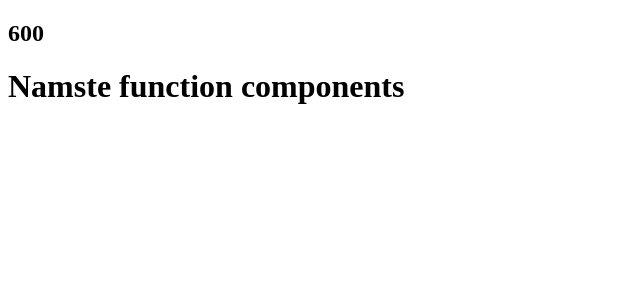
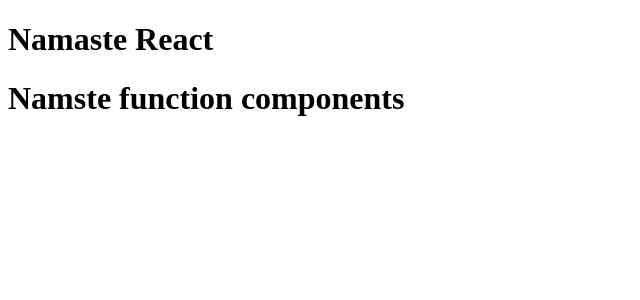
Before and after one commit to Gowri239/namaste-react, a React (Vite) app: page / in a window 1280 px wide. Shown: the top 300 px of the page, without its empty margins (0-640 px from the left). Built offline with nearby package versions, Linux system fonts and the light colour scheme.

Commit message:
add: inject react element in jsx

```diff
--- a/App.js
+++ b/App.js
@@ -1,10 +1,12 @@
 import React from "react";
 import ReactDOM from "react-dom/client";
+
+const title = <h1>Namaste React</h1>;
 
 const HeadingComponent = function () {
   return (
     <div id="container">
-      <h2>{100 + 500}</h2>
+      {title}
       <h1 className="heading">Namste function components</h1>
     </div>
   );
```
